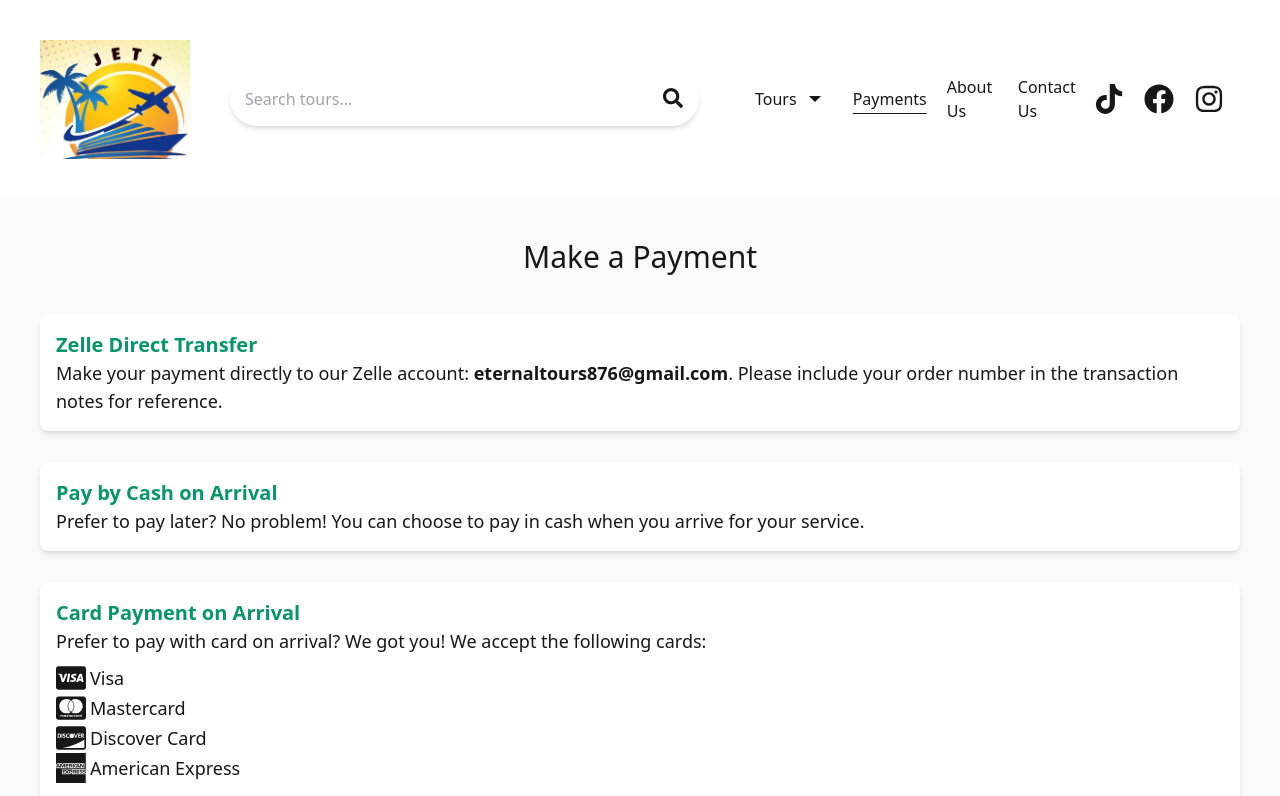
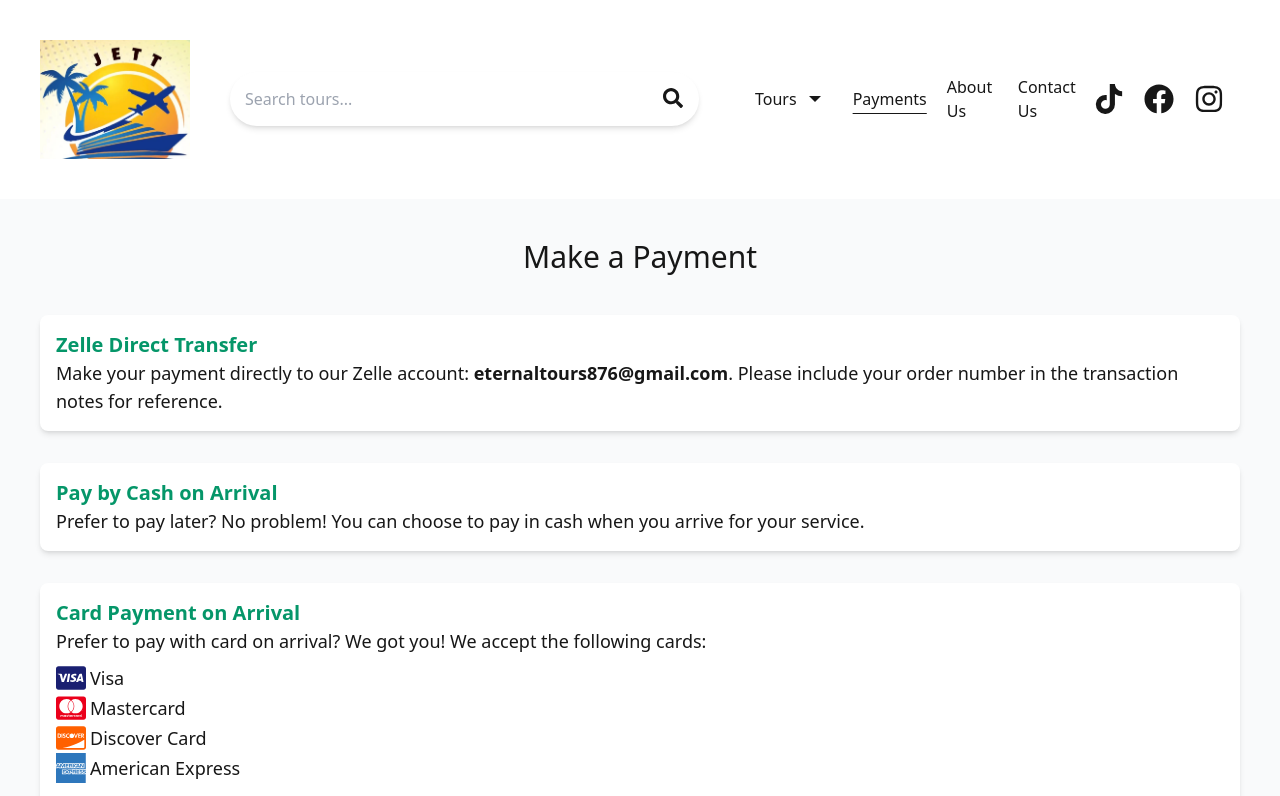
Before and after one commit to winnie-webb/eternal-tours-official, a Next.js app: page /pay in a window 1280 px wide. Shown: the top 796 px of the page. Built offline with nearby package versions, Linux system fonts and the light colour scheme.

Commit message:
Same as previous commit but for payment page

```diff
--- a/app/pay/page.jsx
+++ b/app/pay/page.jsx
@@ -52,19 +52,19 @@ const PaymentComponent = () => {
             following cards:
             <div className="my-2">
               <div className="flex items-center gap-1">
-                <FaCcVisa size={30} /> Visa
+                <FaCcVisa size={30} color="#1A1F71" /> Visa
               </div>
-              <div className="flex items-center  gap-1">
-                <FaCcMastercard size={30} />
-                Mastercard{" "}
+              <div className="flex items-center gap-1">
+                <FaCcMastercard size={30} color="#EB001B" />
+                Mastercard
               </div>
-              <div className="flex items-center  gap-1">
-                <FaCcDiscover size={30} />
-                Discover Card{" "}
+              <div className="flex items-center gap-1">
+                <FaCcDiscover size={30} color="#FF6000" />
+                Discover Card
               </div>
-              <div className="flex items-center  gap-1">
-                <SiAmericanexpress size={30} />
-                American Express{" "}
+              <div className="flex items-center gap-1">
+                <SiAmericanexpress size={30} color="#2E77BC" />
+                American Express
               </div>
             </div>
             <span className="text-red-400">
```
